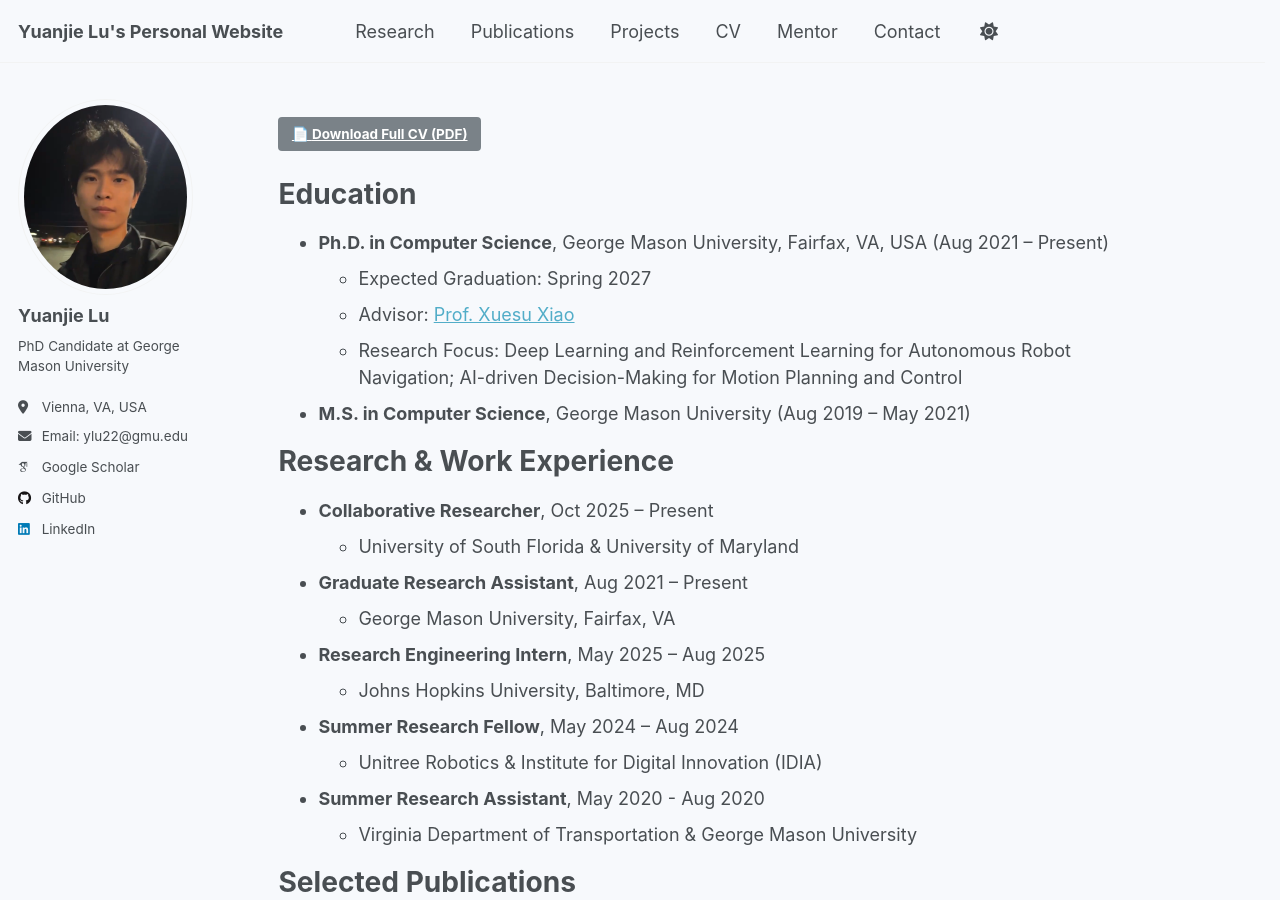
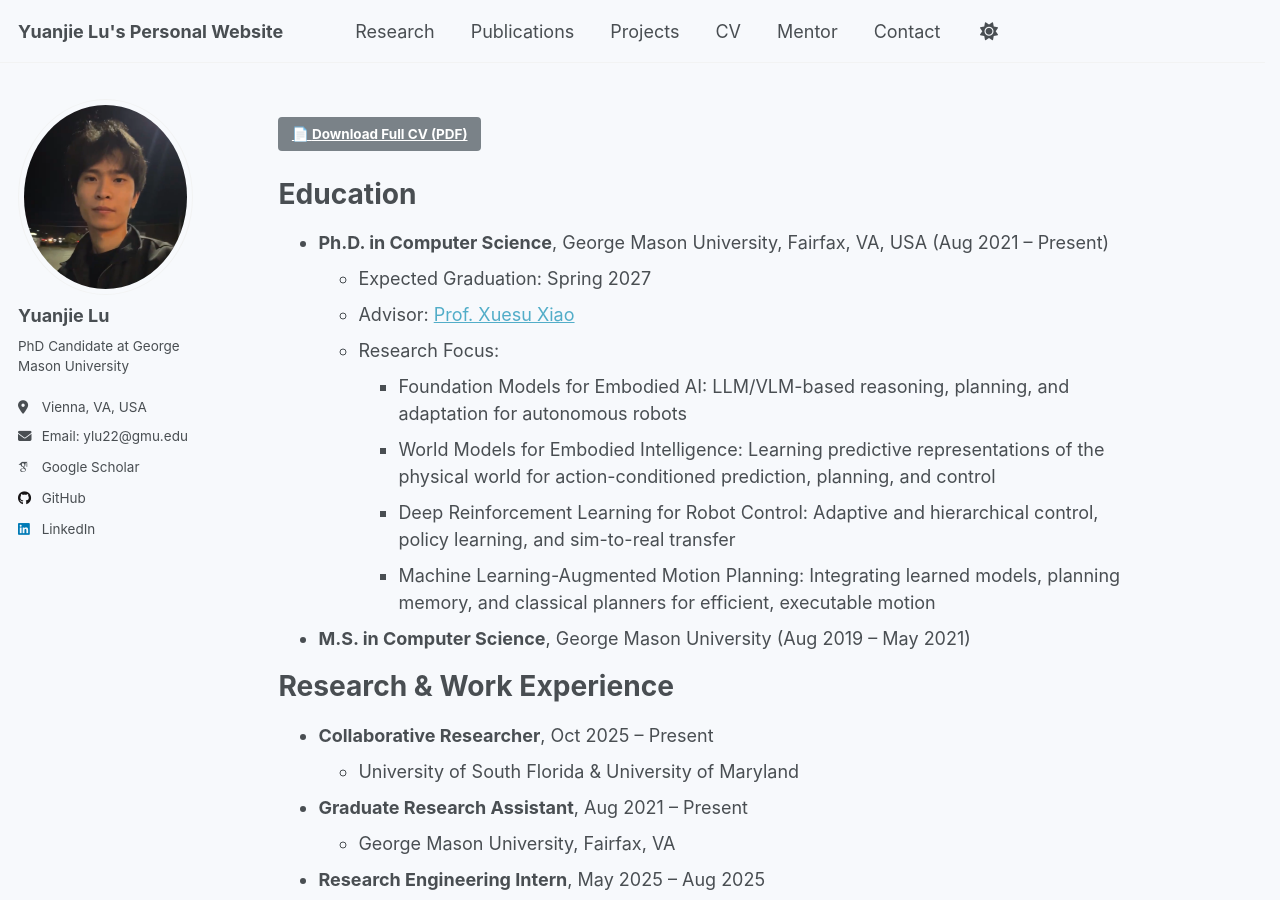
Before and after one commit to yuanjielu-64/yuanjielu-64.github.io, a Jekyll site: the page built from _pages/cv.md, in a window 1280 px wide and 900 px high. Built offline with Jekyll 4.4.1, drawn with Linux system fonts in a browser that asks for light colours; some web fonts are replaced; a script that is not in the unit is left out.

Commit message:
Align CV research focus with homepage research interests

```diff
--- a/_pages/cv.md
+++ b/_pages/cv.md
@@ -14,7 +14,11 @@ Education
 * **Ph.D. in Computer Science**, George Mason University, Fairfax, VA, USA (Aug 2021 – Present)
   * Expected Graduation: Spring 2027
   * Advisor: [Prof. Xuesu Xiao](https://cs.gmu.edu/~xiao/)
-  * Research Focus: Deep Learning and Reinforcement Learning for Autonomous Robot Navigation; AI-driven Decision-Making for Motion Planning and Control
+  * Research Focus:
+    * Foundation Models for Embodied AI: LLM/VLM-based reasoning, planning, and adaptation for autonomous robots
+    * World Models for Embodied Intelligence: Learning predictive representations of the physical world for action-conditioned prediction, planning, and control
+    * Deep Reinforcement Learning for Robot Control: Adaptive and hierarchical control, policy learning, and sim-to-real transfer
+    * Machine Learning-Augmented Motion Planning: Integrating learned models, planning memory, and classical planners for efficient, executable motion
 
 * **M.S. in Computer Science**, George Mason University (Aug 2019 – May 2021)
 
```
